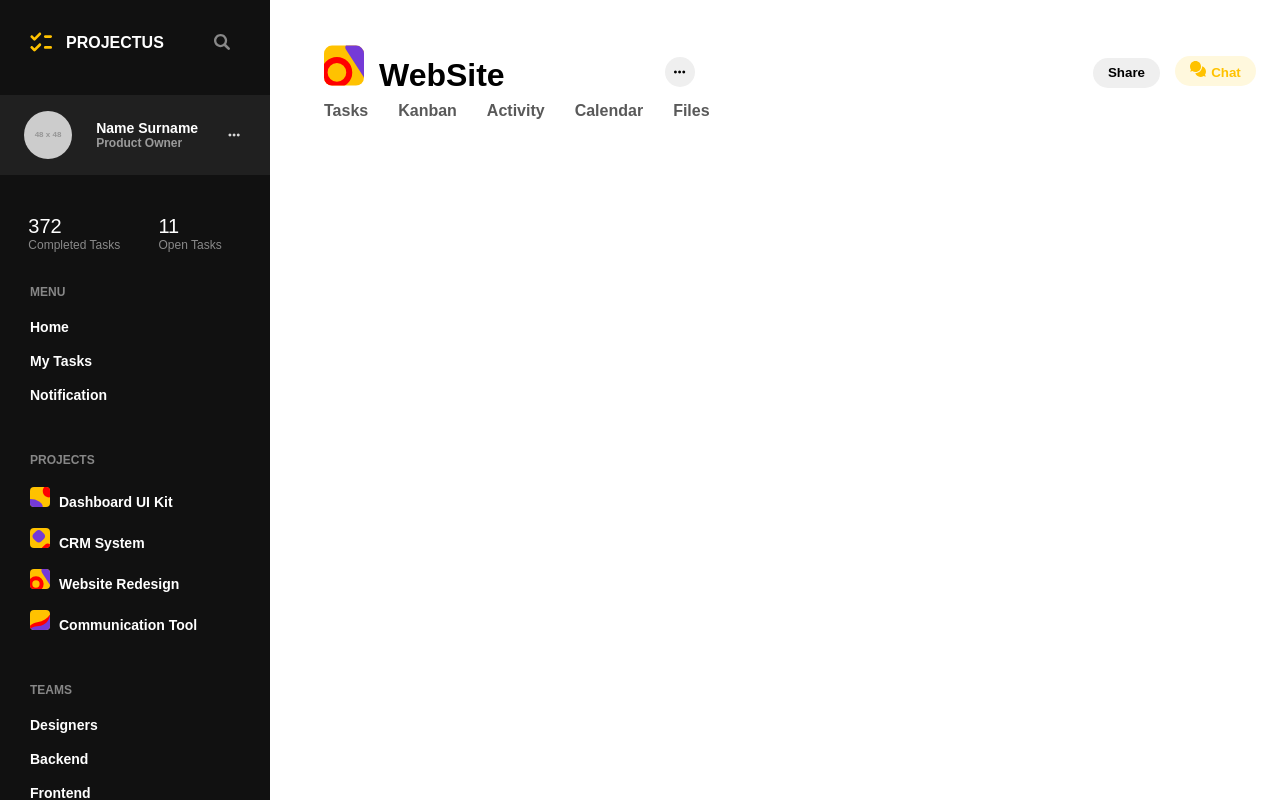
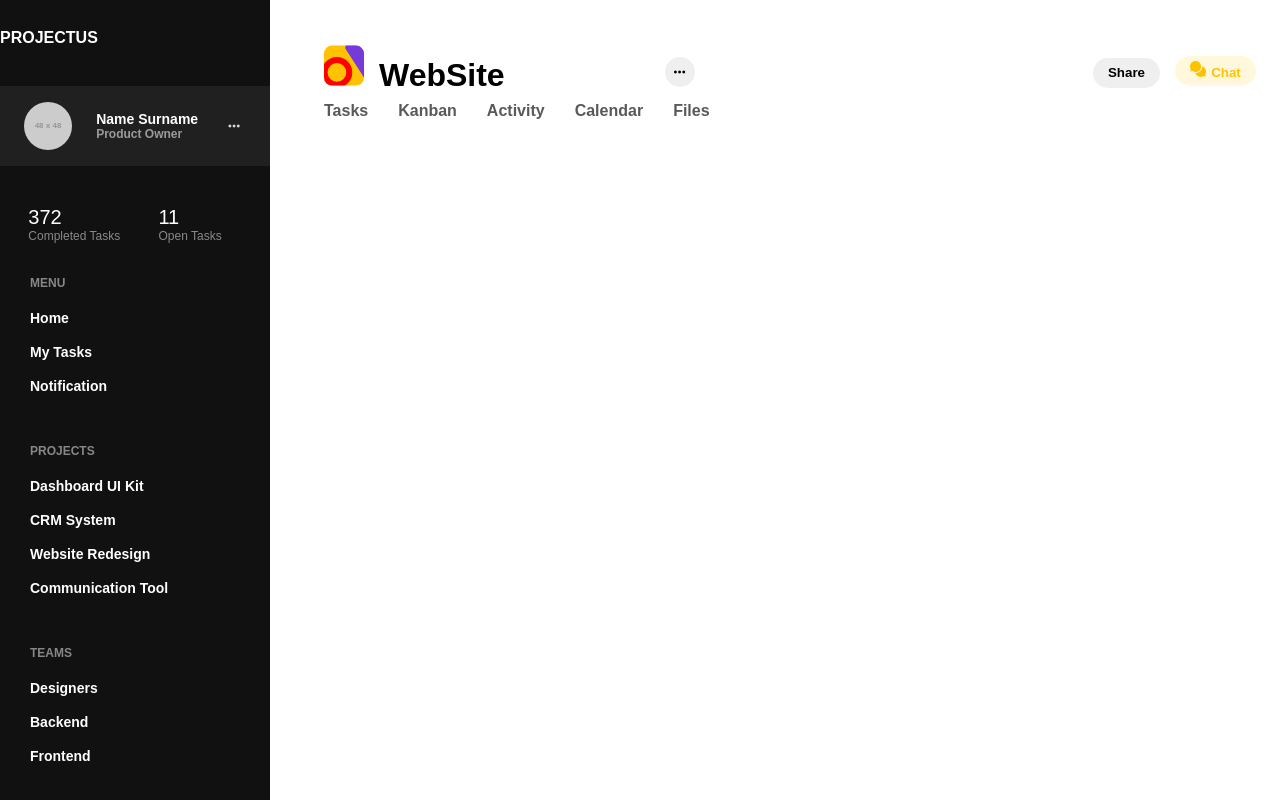
Before and after one commit to ViktorsDolzenko/management-kit, a React (Create React App) app: page / in a window 1280 px wide. Built offline with nearby package versions, Linux system fonts and the light colour scheme.

Commit message:
update sidebar styles

```diff
--- a/src/components/layout/SideBar/SideBar.tsx
+++ b/src/components/layout/SideBar/SideBar.tsx
@@ -1,5 +1,6 @@
 import React from 'react';
 import {sideBarItemsMenu, sideBarItemsProjects, sideBarItemsTeams} from "./sideBarItems";
+import './sideBar.scss'
 
 export const SideBar = () => {
     return (
@@ -28,7 +29,7 @@ export const SideBar = () => {
                 </div>
             </div>
             <div className="menu-container">
-            <span className="title">Menu</span>
+            <span className="sidebar__title">Menu</span>
            <ul className="sidebar__menu">
                {sideBarItemsMenu.map((item, index) => {
                    return <li className="sidebar__menu--item" key={index}>{item}</li>
@@ -37,7 +38,7 @@ export const SideBar = () => {
            </ul>
             </div>
             <div className="menu-container">
-                <span className="title">Projects</span>
+                <span className="sidebar__title">Projects</span>
             <ul className="sidebar__menu">
                 {sideBarItemsProjects.map((item,index) => {
                     return <li className={`sidebar__menu--item ${item.classname}`} key={index}>{item.title}</li>
@@ -45,7 +46,7 @@ export const SideBar = () => {
             </ul>
             </div>
             <div className="menu-container">
-                <span className="title">Teams</span>
+                <span className="sidebar__title">Teams</span>
             <ul className="sidebar__menu">
                 {sideBarItemsTeams.map((item, index) => {
                     return <li className="sidebar__menu--item" key={index}>{item}</li>
--- a/src/scss/sideBar.scss
+++ b/src/components/layout/SideBar/sideBar.scss
@@ -8,9 +8,18 @@
   background-color: #111;
   overflow-x: hidden;
   padding-top: 20px;
+
+  &__title {
+    color: #878787;
+    padding-top: 10px;
+    padding-bottom: 10px;
+    padding-left: 30px;
+    text-transform: uppercase;
+    font-size: 12px;
+    font-weight: 700;
   }
 
-.sidebar__header {
+  &__header {
     display: flex;
     align-items: center;
     padding: 6px 8px 6px 0;
@@ -22,26 +31,27 @@
 
 
     &:before {
-    content: url("../svg/sidebar.svg");
+      //content: url("src/svg/sidebar.svg");
       padding-top: 6px;
       padding-right: 13px;
       padding-left: 30px
     }
 
     &:after {
-    content: url("../svg/search.svg");
+      //content: url("src/svg/search.svg");
       padding-top: 4px;
       padding-left: 50px;
     }
   }
 
-.sidebar__profile {
+  &__profile {
     display: flex;
     align-items: center;
     justify-content: space-evenly;
     margin-top: 30px;
     background-color: #202020;
     height: 80px;
+  }
 }
 
 .sidebar__profile--img {
@@ -64,7 +74,7 @@ font-weight: 700;
   }
 }
 
-.sidebar__tasks{
+.sidebar__tasks {
   display: flex;
   justify-content: space-evenly;
   margin-top: 20px;
@@ -108,30 +118,20 @@ font-weight: 700;
   }
 
   &.dashboard:before {
-    content:url("../svg/dashboard.svg");
+    //content:url("src/svg/dashboard.svg");
   }
 
   &.crm:before {
-    content:url("../svg/crm.svg");
+    //content:url("src/svg/crm.svg");
   }
 
   &.redesign:before {
-    content:url("../svg/website-redesign.svg");
+    //content:url("src/svg/website-redesign.svg");
   }
 
   &.tool:before {
-    content:url("../svg/communication.svg");
+    //content:url("src/svg/communication.svg");
   }
-}
-
-.title {
-  color: #878787;
-  padding-top: 10px;
-  padding-bottom: 10px;
-  padding-left: 30px;
-  text-transform: uppercase;
-  font-size: 12px;
-  font-weight: 700;
 }
 
 .menu-container {
--- a/src/scss/styles.scss
+++ b/src/scss/styles.scss
@@ -1,6 +1,5 @@
 @import "button";
 @import "header";
-@import "sideBar";
 
 body {
   padding-right: 1rem!important;
```
Lines whose indentation alone changed are shown as unchanged.
